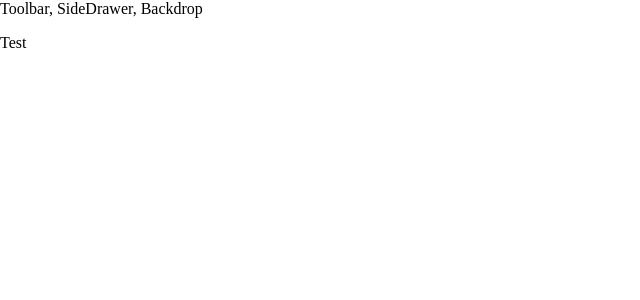
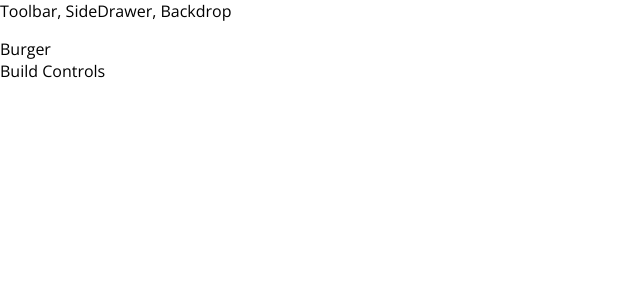
Before and after one commit to carlba/udemy-react, a React (Create React App) app in the folder burger-builder/: page / in a window 1280 px wide. Shown: the top 300 px of the page, without its empty margins (0-640 px from the left). Built offline with nearby package versions, Linux system fonts and the light colour scheme.

Commit message:
125. Starting Implementation of The Burger Builder Container
https://kutt.it/yX9Ndc

```diff
--- a/burger-builder/src/App.js
+++ b/burger-builder/src/App.js
@@ -1,13 +1,14 @@
 import React, { Component } from 'react';
 
 import Layout from './components/Layout/Layout';
+import BurgerBuilder from './containers/BurgerBuilder/BurgerBuilder';
 
 class App extends Component {
   render() {
     return (
       <div>
         <Layout>
-          <p>Test</p>
+          <BurgerBuilder></BurgerBuilder>
         </Layout>
       </div>
     );
--- a/burger-builder/src/components/Layout/Layout.js
+++ b/burger-builder/src/components/Layout/Layout.js
@@ -1,9 +1,11 @@
 import React from 'react';
+
+import styles from './Layout.module.css';
 
 const Layout = props => (
   <React.Fragment>
     <div>Toolbar, SideDrawer, Backdrop</div>
-    <main>{props.children}</main>
+    <main className={styles.Content}>{props.children}</main>
   </React.Fragment>
 );
 
--- /dev/null
+++ b/burger-builder/src/components/Layout/Layout.module.css
@@ -0,0 +1,3 @@
+.Content {
+  margin-top: 16px;
+}
--- /dev/null
+++ b/burger-builder/src/containers/BurgerBuilder/BurgerBuilder.js
@@ -0,0 +1,14 @@
+import React, { Component } from 'react';
+
+class BurgerBuilder extends Component {
+  render() {
+    return (
+      <React.Fragment>
+        <div>Burger</div>
+        <div>Build Controls</div>
+      </React.Fragment>
+    );
+  }
+}
+
+export default BurgerBuilder;
--- a/burger-builder/src/index.css
+++ b/burger-builder/src/index.css
@@ -1,6 +1,6 @@
 body {
   margin: 0;
-  font-family: 'Open Sans' 'Segoe UI', 'Roboto', 'Oxygen', 'Ubuntu', 'Cantarell', 'Fira Sans',
+  font-family: 'Open Sans', 'Segoe UI', 'Roboto', 'Oxygen', 'Ubuntu', 'Cantarell', 'Fira Sans',
     'Droid Sans', 'Helvetica Neue', sans-serif;
   -webkit-font-smoothing: antialiased;
   -moz-osx-font-smoothing: grayscale;
```
Also changed, not shown: 1 other file (tests, documents, lock files or other folders).
